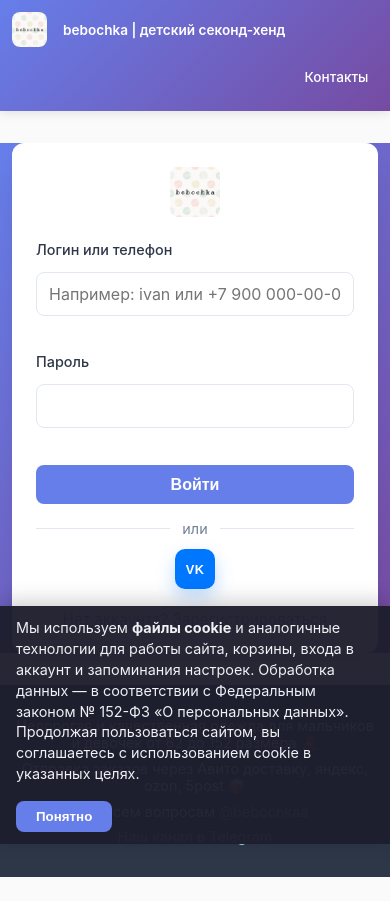
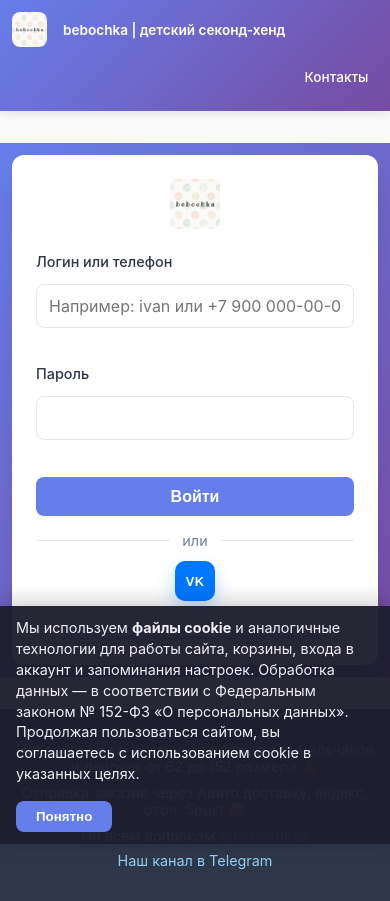
Before and after one commit to BlackSmileTeam/bebochka.react, a React (Vite) app: page /account in a window 390 px wide. Before the commit the page ends 877 px from the top, so only its background shows below. Built offline with nearby package versions, Linux system fonts and the light colour scheme; no server answers.

Commit message:
Restore padding for embedded auth container.
Add back inner spacing to login-container--embedded with responsive values so auth content is not flush to edges.

```diff
--- a/src/pages/Login.css
+++ b/src/pages/Login.css
@@ -28,7 +28,7 @@
   display: flex;
   align-items: flex-start;
   justify-content: center;
-  padding: 0 1rem;
+  padding: 1rem 1rem;
   background: linear-gradient(135deg, #667eea 0%, #764ba2 100%);
 }
 
@@ -177,7 +177,7 @@
   }
 
   .login-container--embedded {
-    padding: 0 1rem;
+    padding: 0.85rem 1rem;
   }
 
   .login-card {
@@ -302,7 +302,7 @@
   }
 
   .login-container--embedded {
-    padding: 0 0.75rem;
+    padding: 0.75rem 0.75rem;
   }
 
   .login-card {
```
